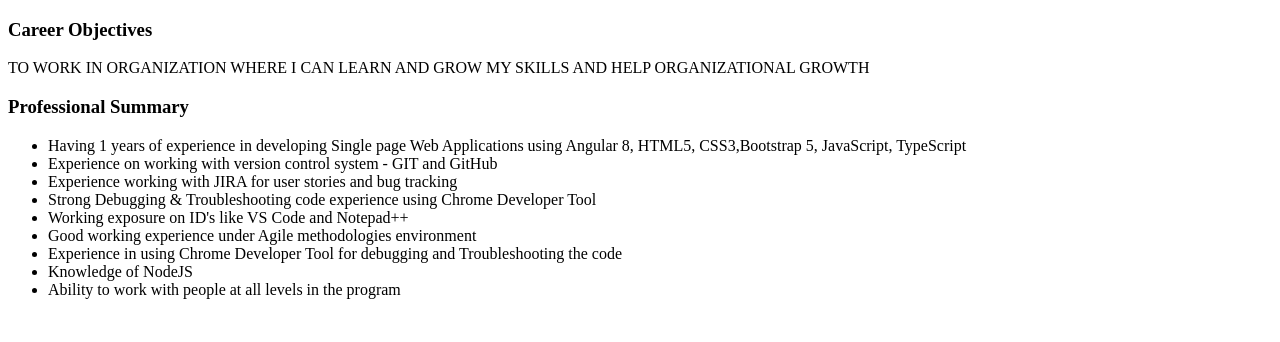
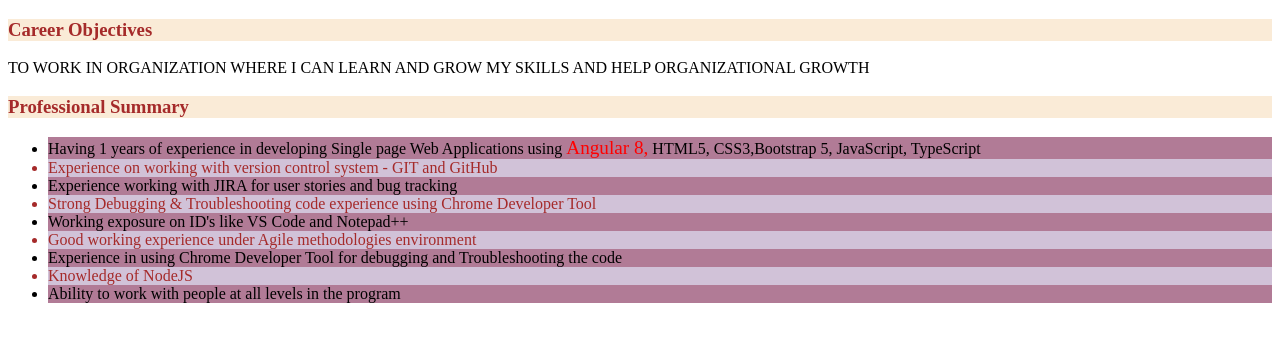
Before and after one commit to KarandeAjay/MyProfile, a plain HTML site: page home.html in a window 1280 px wide. Drawn offline with Linux system fonts and the light colour scheme.

Commit message:
update home & index page

```diff
--- a/home.html
+++ b/home.html
@@ -2,21 +2,39 @@
 <html>
     <head>
         <title> Home Page</title>
+        <style>
+            .heading{
+                color: brown; background-color: antiquewhite;
+            }
+            span{
+                color: rgb(255, 0, 0);font-size:larger;}
+
+                #c {color: black;background-color: rgb(177, 123, 150);}
+                #a {color: brown;background-color: rgb(209, 194, 216);}
+                #b {color: black;background-color: rgb(177, 123, 150);}
+                #f {color: brown;background-color: rgb(209, 194, 216);}
+                #g {color: black;background-color: rgb(177, 123, 150);}
+                #h {color: brown;background-color: rgb(209, 194, 216);}
+                #i {color: black;background-color: rgb(177, 123, 150);}
+                #j {color: brown;background-color: rgb(209, 194, 216);}
+                #k {color: black;background-color: rgb(177, 123, 150);}
+        </style>
     </head>
     <body>
-        <h3> Career Objectives </h3><p> TO WORK IN ORGANIZATION WHERE I CAN LEARN AND GROW MY SKILLS AND HELP ORGANIZATIONAL GROWTH</p><h3>
-             Professional Summary </h3>
+        <h3 class="heading"> Career Objectives </h3><p> TO WORK IN ORGANIZATION WHERE I CAN LEARN AND GROW MY SKILLS AND
+            HELP ORGANIZATIONAL GROWTH</p>
+            <h3 class="heading">Professional Summary </h3>
              <ul>
-                <li> Having 1 years of experience in developing Single page Web Applications using Angular 8, HTML5,
+                <li id="c"> Having 1 years of experience in developing Single page Web Applications using <span>Angular 8,</span> HTML5,
                 CSS3,Bootstrap 5, JavaScript, TypeScript</li>
-                <li> Experience on working with version control system - GIT and GitHub </li>
-                <li> Experience working with JIRA for user stories and bug tracking </li>
-                <li>Strong Debugging & Troubleshooting code experience using Chrome Developer Tool </li>
-                <li>Working exposure on ID's like VS Code and Notepad++ </li>
-                <li>Good working experience under Agile methodologies environment </li>
-                <li>Experience in using Chrome Developer Tool for debugging and Troubleshooting the code </li>
-                <li>Knowledge of NodeJS </li>
-                <li>Ability to work with people at all levels in the program </li>
+                <li id="a"> Experience on working with version control system - GIT and GitHub </li>
+                <li id="b"> Experience working with JIRA for user stories and bug tracking </li>
+                <li id="f">Strong Debugging & Troubleshooting code experience using Chrome Developer Tool </li>
+                <li id="g">Working exposure on ID's like VS Code and Notepad++ </li>
+                <li id="h">Good working experience under Agile methodologies environment </li>
+                <li id="i">Experience in using Chrome Developer Tool for debugging and Troubleshooting the code </li>
+                <li id="j">Knowledge of NodeJS </li>
+                <li id="k">Ability to work with people at all levels in the program </li>
             </ul>
     </body>
 </html>
```
Also changed, not shown: index.html (+8 -3 lines).
